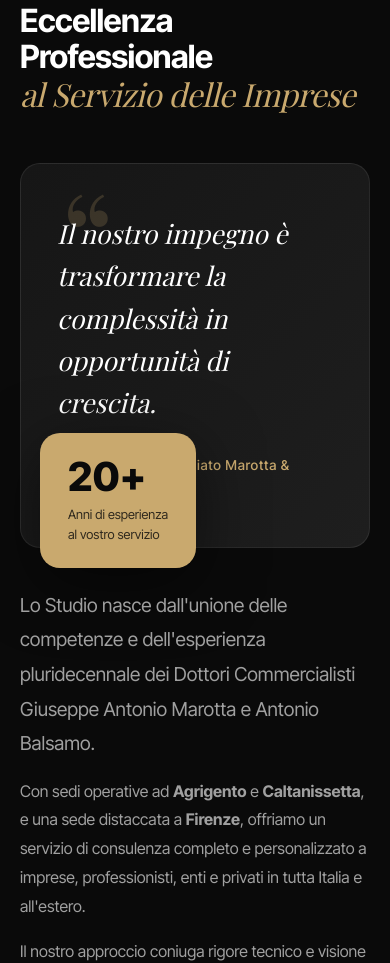
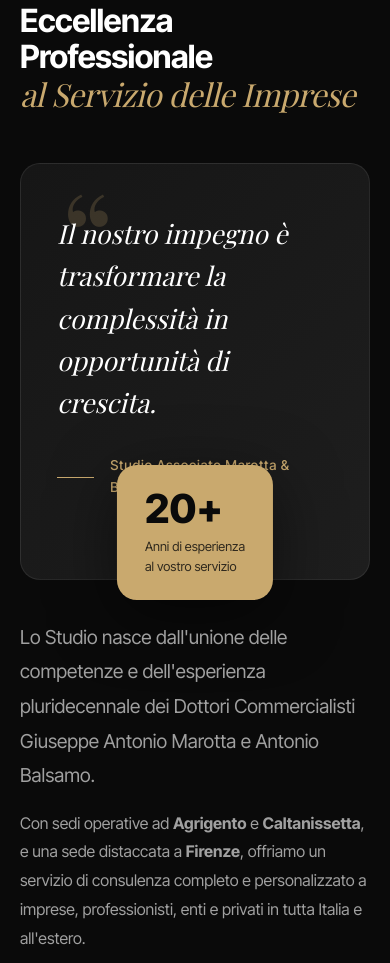
Before and after one commit to abalsamoipad-dot/iltuocommercialista, a plain HTML site: page index.html in a window 390 px wide. Shown: the part 1410-2373 px from the top of the page. Drawn offline with nearby package versions, Linux system fonts and the light colour scheme; animation ran at ten frames a second; a web font is replaced by a local one.

Commit message:
Fix card 20+ overlapping attribution text on mobile
- Add padding-bottom to quote block for card space on tablet
- Center floating card and attribution on mobile (≤768px)

Co-Authored-By: Claude Opus 4.6 <noreply@anthropic.com>

```diff
--- a/style.css
+++ b/style.css
@@ -1752,7 +1752,7 @@ input, select, textarea {
 
     .about-quote-block {
         min-height: 280px;
-        padding: 48px 36px;
+        padding: 48px 36px 80px;
     }
 
     .about-floating-card {
@@ -1815,6 +1815,16 @@ input, select, textarea {
 
     .hero-scroll {
         display: none;
+    }
+
+    .about-floating-card {
+        bottom: -20px;
+        left: 50%;
+        transform: translateX(-50%);
+    }
+
+    .quote-attribution {
+        justify-content: center;
     }
 }
 
```
